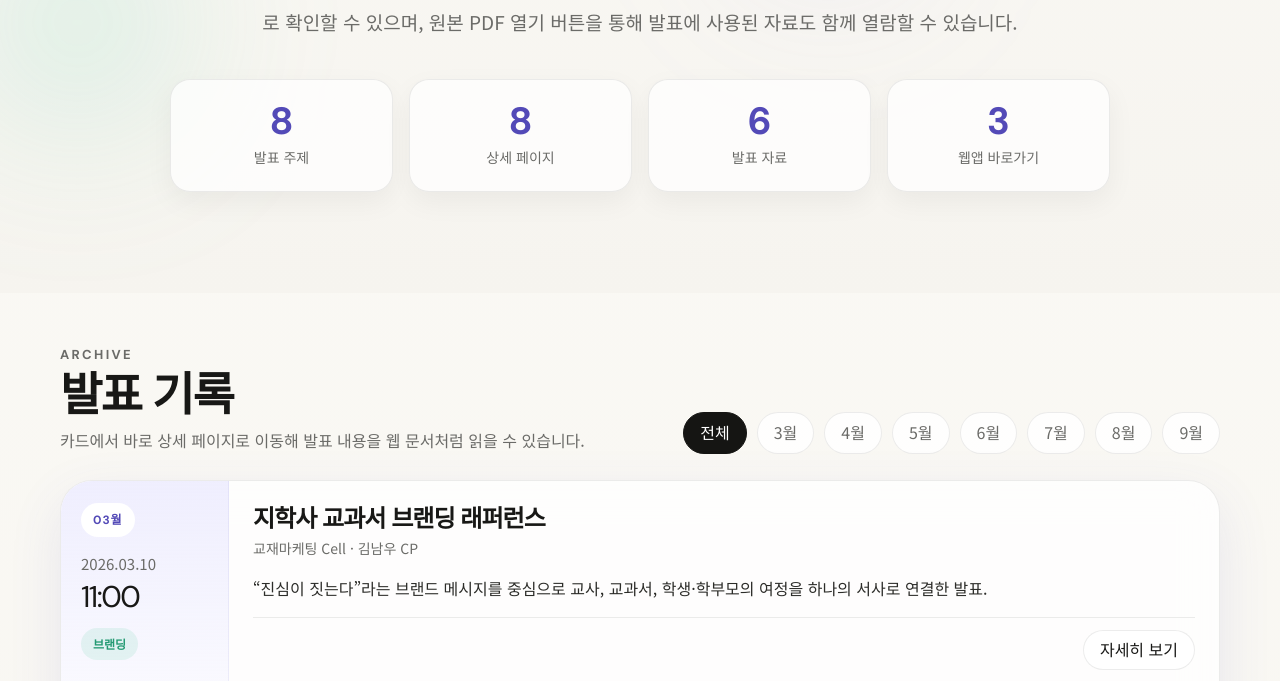
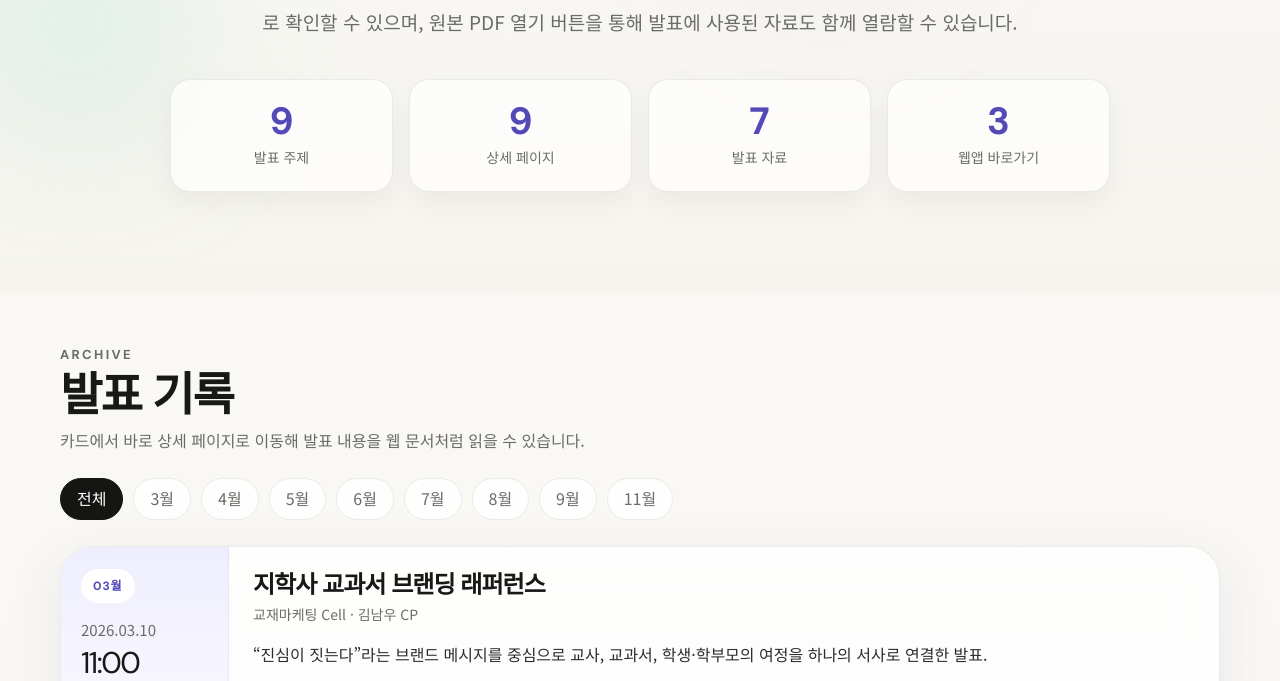
Before and after one commit to mcmasterlee/ContentsMarketing_CH, a plain HTML site: page index.html in a window 1280 px wide. Shown: the part 507-1188 px from the top of the page. Drawn offline with Linux system fonts and the light colour scheme.

Commit message:
Update index.html

```diff
--- a/index.html
+++ b/index.html
@@ -4,7 +4,7 @@
   <meta charset="UTF-8" />
   <meta name="viewport" content="width=device-width, initial-scale=1.0" />
   <title>크리에이티브 한입 · 2026 발표 아카이브</title>
-  <meta name="description" content="2026년 3월부터 9월까지의 Creative Bite 발표를 주제별 상세 페이지로 연결하는 웹앱" />
+  <meta name="description" content="2026년 3월부터 11월까지의 Creative Bite 발표를 주제별 상세 페이지로 연결하는 웹앱" />
   <link rel="preconnect" href="https://fonts.googleapis.com" />
   <link rel="preconnect" href="https://fonts.gstatic.com" crossorigin />
   <link href="https://fonts.googleapis.com/css2?family=DM+Sans:wght@400;500;700;800&family=Noto+Sans+KR:wght@300;400;500;700;800&display=swap" rel="stylesheet" />
@@ -30,13 +30,13 @@
   <main id="top">
     <section class="hero reveal">
       <div class="container hero-inner">
-        <p class="hero-kicker">2026.03. — 2026.09.</p>
+        <p class="hero-kicker">2026.03. — 2026.11.</p>
         <h1>크리에이티브 한입<br /><span>발표 아카이브</span></h1>
         <p class="hero-desc">크리에이티브 한입은 콘텐츠마케팅 Core에서의 각종 시사점을 주제로 선정해 월간으로 소통하고, 모두 함께 점심 식사를 나누는 자리를 의미합니다. 이 웹앱에서는 발표된 주제와 요약된 내용을 바로 확인할 수 있으며, 원본 PDF 열기 버튼을 통해 발표에 사용된 자료도 함께 열람할 수 있습니다.</p>
         <div class="hero-stats">
-          <article class="stat-card"><strong>8</strong><span>발표 주제</span></article>
-          <article class="stat-card"><strong>8</strong><span>상세 페이지</span></article>
-          <article class="stat-card"><strong>6</strong><span>발표 자료</span></article>
+          <article class="stat-card"><strong>9</strong><span>발표 주제</span></article>
+          <article class="stat-card"><strong>9</strong><span>상세 페이지</span></article>
+          <article class="stat-card"><strong>7</strong><span>발표 자료</span></article>
           <article class="stat-card"><strong>3</strong><span>웹앱 바로가기</span></article>
         </div>
       </div>
@@ -58,6 +58,7 @@
             <button class="filter-chip" type="button" data-filter="07">7월</button>
             <button class="filter-chip" type="button" data-filter="08">8월</button>
             <button class="filter-chip" type="button" data-filter="09">9월</button>
+            <button class="filter-chip" type="button" data-filter="11">11월</button>
           </div>
         </div>
         <div id="sessionGrid" class="session-grid"></div>
@@ -71,7 +72,8 @@ const sessions = [{"id": "s1", "slug": "session-01-branding.html", "month": "03"
 
 sessions.push(
   {"id":"s7","slug":"session-07-going-vivasam.html","month":"08","date":"2026.08","time":"","type":"업무 혁신","title":"2026년 비바샘이 간다 대시보드","speaker":"김연희 CP","summary":"흩어진 일정·보고서·이슈 관리를 하나의 대시보드로 통합하고, 현장 의견의 개선 이력까지 추적할 수 있도록 만든 실무형 개선 사례.","overview":"‘비바샘이 간다’ 운영 과정에서 팀즈와 셰어포인트에 나뉘어 있던 일정, 결과 보고서, 주요 이슈와 조치 현황을 한 화면에 모았습니다. 비개발자가 바이브코딩으로 직접 구현해 확인 단계를 줄이고 현장 의견이 실제 개선으로 이어지는 과정을 추적 가능하게 만든 프로젝트입니다.","cover":"","sheet":"","tags":["운영 통합","바이브코딩","이슈 추적","대시보드"],"points":["팀즈·셰어포인트 기반 관리에서 발생한 확인 비효율 개선","별도 개발 리소스 없이 실제 작동하는 운영 페이지 완성","확인의 불편함과 개선 이력 부재를 기능 설계로 해결"],"links":[["대시보드 바로가기","https://goingvivasam.vercel.app/"]]},
-  {"id":"s8","slug":"session-08-ai-recommendation.html","month":"09","date":"2026.09.08","time":"","type":"AI 마케팅","title":"AI 시대 우리의 마케팅 방향은?","speaker":"김동남 CP","summary":"검색의 종착지가 링크에서 AI 답변으로 이동하는 변화에 맞춰, 비상교육이 AI 추천의 근거로 선택되기 위한 2027 콘텐츠 전략과 측정 체계를 제안한 발표.","overview":"고객이 검색 결과를 클릭하는 단계에서 AI가 비교하고 추천하는 단계로 이동하고 있다는 문제의식에서 출발합니다. 공식 정보, 전문 콘텐츠, 실제 후기, 상품 데이터의 일관성을 높이고 고객 질문을 기준으로 콘텐츠를 설계해 AI 답변의 추천 후보에 진입하는 전략을 설명합니다.","cover":"","sheet":"","pdf_asset":"./assets/pdfs/2027_AI_Recommendation_Marketing_Briefing_FINAL.pptx","hero_image":"./assets/images/s8-ai-meeting.jpg","hero_image_alt":"2026년 9월 크리에이티브 한입 모임 사진","hero_image_caption":"2026년 9월 크리에이티브 한입 모임 현장","tags":["AI 추천","질문 점유","근거 설계","AI-SOR"],"points":["AI를 별도 운영 채널이 아니라 여러 근거 채널이 만드는 결과 채널로 정의","고객의 실제 질문을 콘텐츠 기획과 성과 측정의 공통 단위로 제안","AI-SOR = 자사 브랜드 추천 응답 수 ÷ 전체 추천형 응답 수 × 100"],"links":[["발표 자료 열기","./assets/pdfs/2027_AI_Recommendation_Marketing_Briefing_FINAL.pptx"]]}
+  {"id":"s8","slug":"session-08-ai-recommendation.html","month":"09","date":"2026.09.08","time":"","type":"AI 마케팅","title":"AI 시대 우리의 마케팅 방향은?","speaker":"김동남 CP","summary":"검색의 종착지가 링크에서 AI 답변으로 이동하는 변화에 맞춰, 비상교육이 AI 추천의 근거로 선택되기 위한 2027 콘텐츠 전략과 측정 체계를 제안한 발표.","overview":"고객이 검색 결과를 클릭하는 단계에서 AI가 비교하고 추천하는 단계로 이동하고 있다는 문제의식에서 출발합니다. 공식 정보, 전문 콘텐츠, 실제 후기, 상품 데이터의 일관성을 높이고 고객 질문을 기준으로 콘텐츠를 설계해 AI 답변의 추천 후보에 진입하는 전략을 설명합니다.","cover":"","sheet":"","pdf_asset":"./assets/pdfs/2027_AI_Recommendation_Marketing_Briefing_FINAL.pptx","hero_image":"./assets/images/s8-ai-meeting.jpg","hero_image_alt":"2026년 9월 크리에이티브 한입 모임 사진","hero_image_caption":"2026년 9월 크리에이티브 한입 모임 현장","tags":["AI 추천","질문 점유","근거 설계","AI-SOR"],"points":["AI를 별도 운영 채널이 아니라 여러 근거 채널이 만드는 결과 채널로 정의","고객의 실제 질문을 콘텐츠 기획과 성과 측정의 공통 단위로 제안","AI-SOR = 자사 브랜드 추천 응답 수 ÷ 전체 추천형 응답 수 × 100"],"links":[["발표 자료 열기","./assets/pdfs/2027_AI_Recommendation_Marketing_Briefing_FINAL.pptx"]]},
+  {"id":"s9","slug":"session-09-trend-korea-2027.html","month":"11","date":"2026.11","time":"","type":"트렌드","title":"트렌드 코리아 2027 핵심 요약","speaker":"콘텐츠마케팅 Core","summary":"권태사회부터 안목자본까지 2027년의 10대 트렌드를 살펴보고, 소비자 선택·AI 협업·고객 유지·데이터 자산화 관점의 시사점을 정리한 발표.","overview":"2027년을 설명하는 10가지 키워드를 소비자 행동, 제품 경험, 조직 운영, 고객 관계의 변화로 나눠 이해합니다. 특히 해봄경제·저장인류·바이브 워킹·리:텐션·휴먼엣지는 AI 시대의 실행 방식과 콘텐츠마케팅의 역할을 함께 돌아보게 합니다.","cover":"","sheet":"","pdf_asset":"./assets/pdfs/Trend_Korea_2027_Core_Summary.pptx","tags":["2027 트렌드","바이브 워킹","리:텐션","휴먼엣지"],"points":["완벽한 계획보다 작은 실행과 학습의 축적이 중요해지는 해봄경제","고객과 조직의 기록을 재사용 가능한 데이터 자산으로 전환하는 저장인류","신규 고객 획득보다 다시 돌아올 이유를 설계하는 리:텐션"],"links":[["발표 자료 열기","./assets/pdfs/Trend_Korea_2027_Core_Summary.pptx"]]}
 );
 
 function cardTemplate(session){
```
